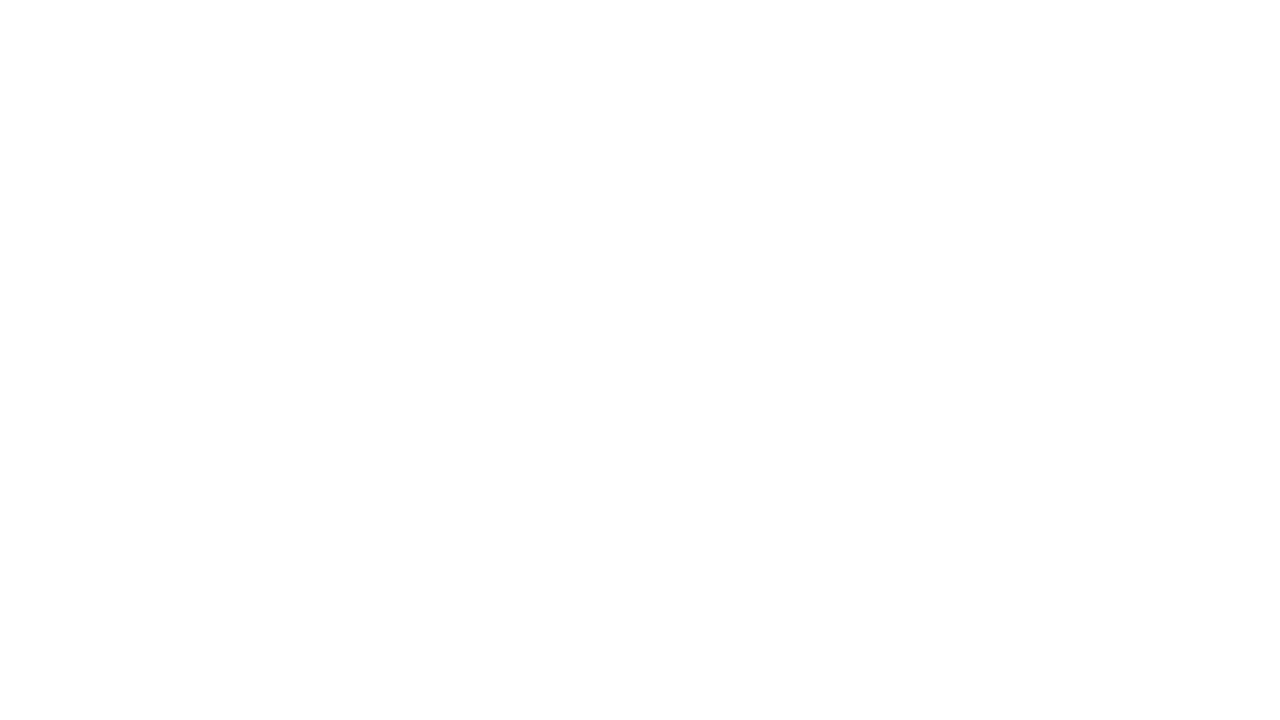
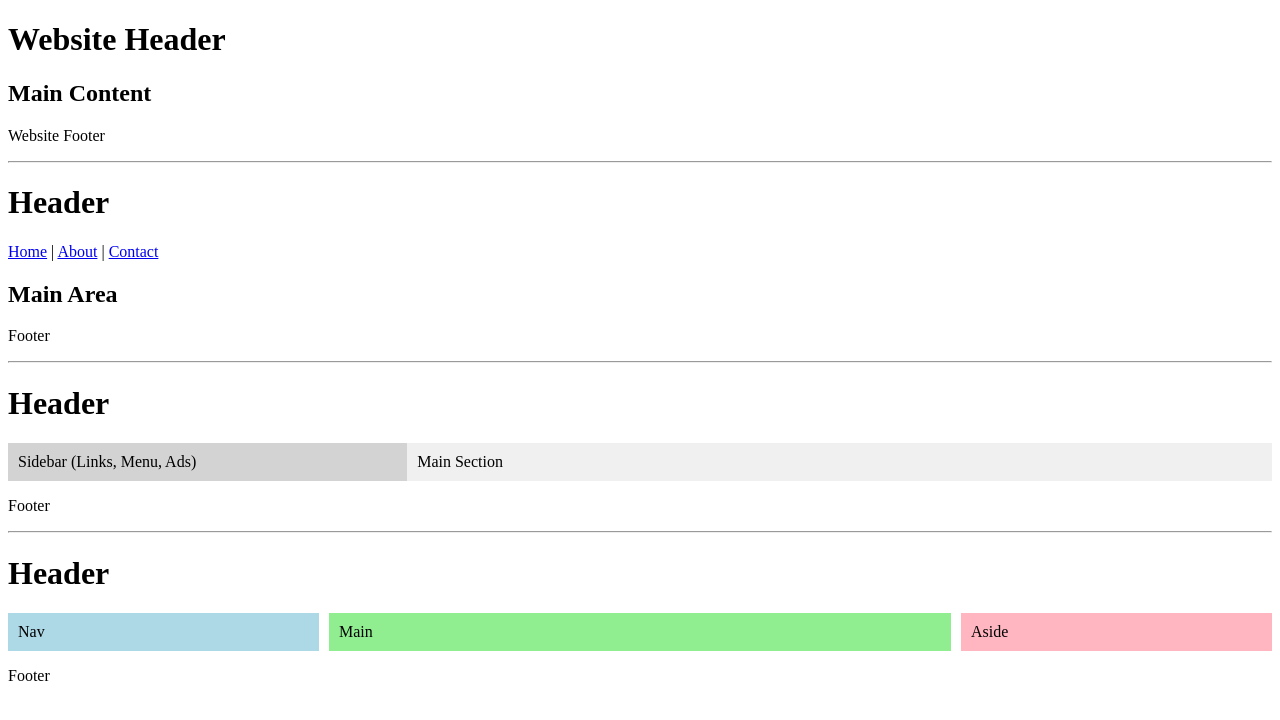
Before and after one commit to Chandansaha2005/HTML-CSS-CODES, a plain HTML site: page HTML/layouts/index.html in a window 1280 px wide. Drawn offline with Linux system fonts and the light colour scheme.

```diff
--- a/HTML/layouts/index.html
+++ b/HTML/layouts/index.html
@@ -0,0 +1,74 @@
+<!DOCTYPE html>
+<html lang="en">
+<head>
+  <meta charset="UTF-8">
+  <meta name="viewport" content="width=device-width, initial-scale=1.0">
+  <title>HTML Layouts</title>
+</head>
+<body>
+  <!-- Basic Layout -->
+  <header>
+    <h1>Website Header</h1>
+  </header>
+
+  <main>
+    <h2>Main Content</h2>
+  </main>
+
+  <footer>
+    <p>Website Footer</p>
+  </footer>
+  <!-- Note: This is the simplest header-main-footer layout -->
+  <hr>
+
+  <!-- Layout with Navigation -->
+  <header>
+    <h1>Header</h1>
+    <nav>
+      <a href="#">Home</a> |
+      <a href="#">About</a> |
+      <a href="#">Contact</a>
+    </nav>
+  </header>
+  <main>
+    <h2>Main Area</h2>
+  </main>
+  <footer>
+    <p>Footer</p>
+  </footer>
+  <!-- Note: This layout adds a <nav> for website navigation -->
+  <hr>
+
+  <!-- Layout with Sidebar -->
+  <header>
+    <h1>Header</h1>
+  </header>
+  <div style="display: flex;">
+    <aside style="background: lightgray; width: 30%; padding: 10px;">
+      Sidebar (Links, Menu, Ads)
+    </aside>
+    <section style="flex: 1; padding: 10px; background: #f0f0f0;">
+      Main Section
+    </section>
+  </div>
+  <footer>
+    <p>Footer</p>
+  </footer>
+  <!-- Note: This layout uses <aside> as a sidebar with <section> for content -->
+  <hr>
+
+  <!-- Grid Style Layout -->
+  <header>
+    <h1>Header</h1>
+  </header>
+  <div style="display: grid; grid-template-columns: 1fr 2fr 1fr; gap: 10px;">
+    <nav style="background: lightblue; padding: 10px;">Nav</nav>
+    <main style="background: lightgreen; padding: 10px;">Main</main>
+    <aside style="background: lightpink; padding: 10px;">Aside</aside>
+  </div>
+  <footer>
+    <p>Footer</p>
+  </footer>
+  <!-- Note: This layout is built using CSS Grid -->
+</body>
+</html>
```
Also changed, not shown: HTML/basics/portfolio demo/portfolio.html (+11 -0 lines), HTML/basics/portfolio demo/hulk.jpg (added).
